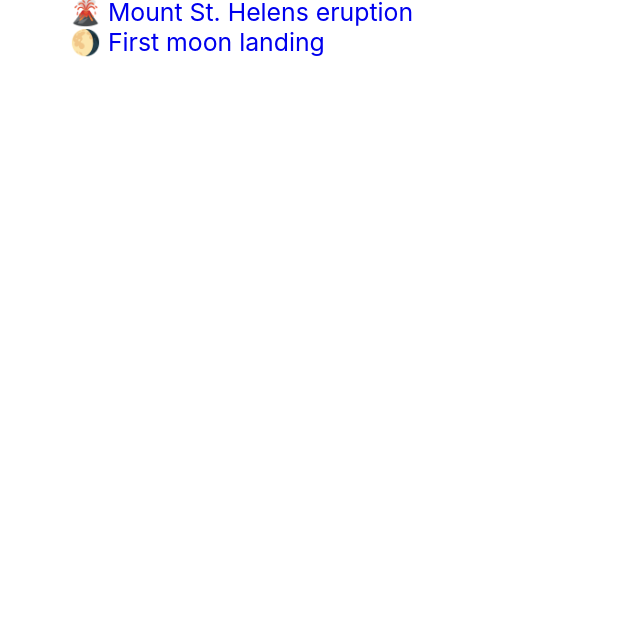
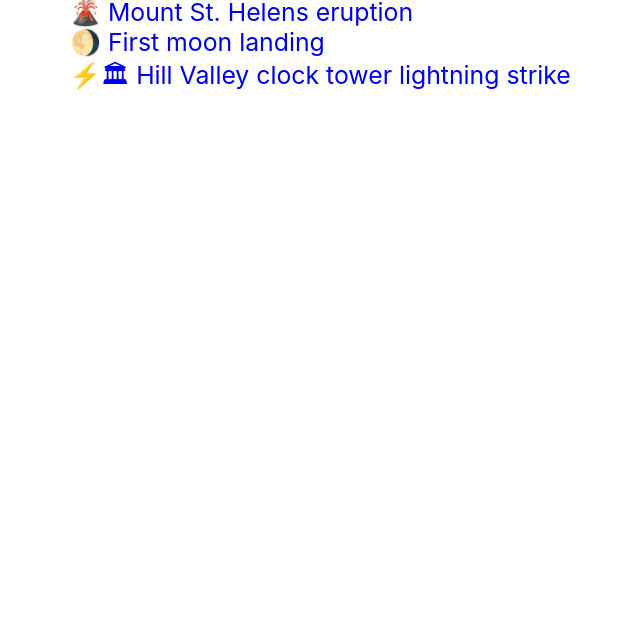
Before and after one commit to jsnmrs/since, a plain HTML site: page index.html in a window 1280 px wide. Shown: the part 183-800 px from the top of the page, without its empty margins (136-776 px from the left). Drawn offline with Linux system fonts and the light colour scheme.

Commit message:
another example

```diff
--- a/index.html
+++ b/index.html
@@ -76,6 +76,7 @@
     <li><a href="?then=1776-07-04&label=🇺🇸">🇺🇸 Independence Day</a></li>
     <li><a href="?then=1980-05-18T08%3A32%3A17&label=🌋">🌋 Mount St. Helens eruption</a></li>
     <li><a href="?then=1969-07-20T20%3A18%3A00&label=🌖">🌖 First moon landing</a></li>
+    <li><a href="?then=1955-11-12T20%3A04%3A00&label=⚡️🏛">⚡️🏛 Hill Valley clock tower lightning strike</a></li>
   </ul>
 </div>
 <p id="since"></p>
```
